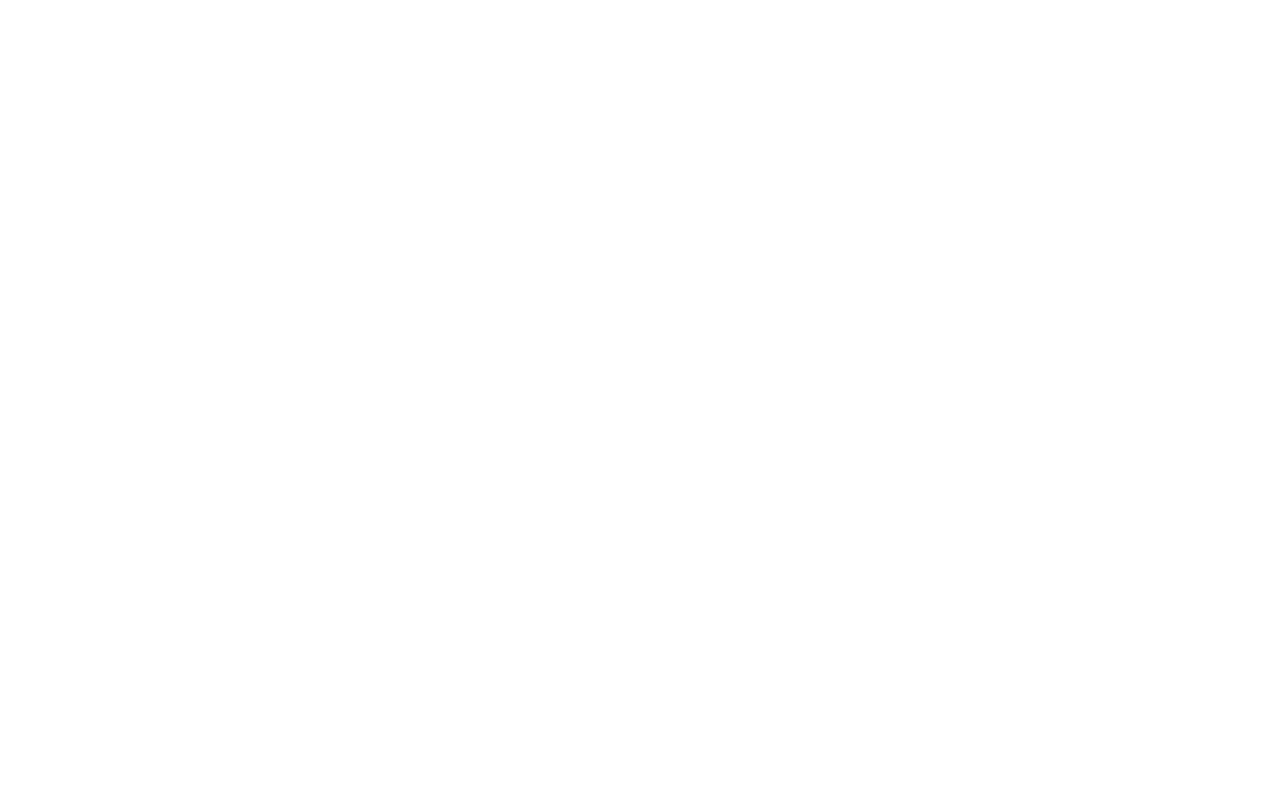
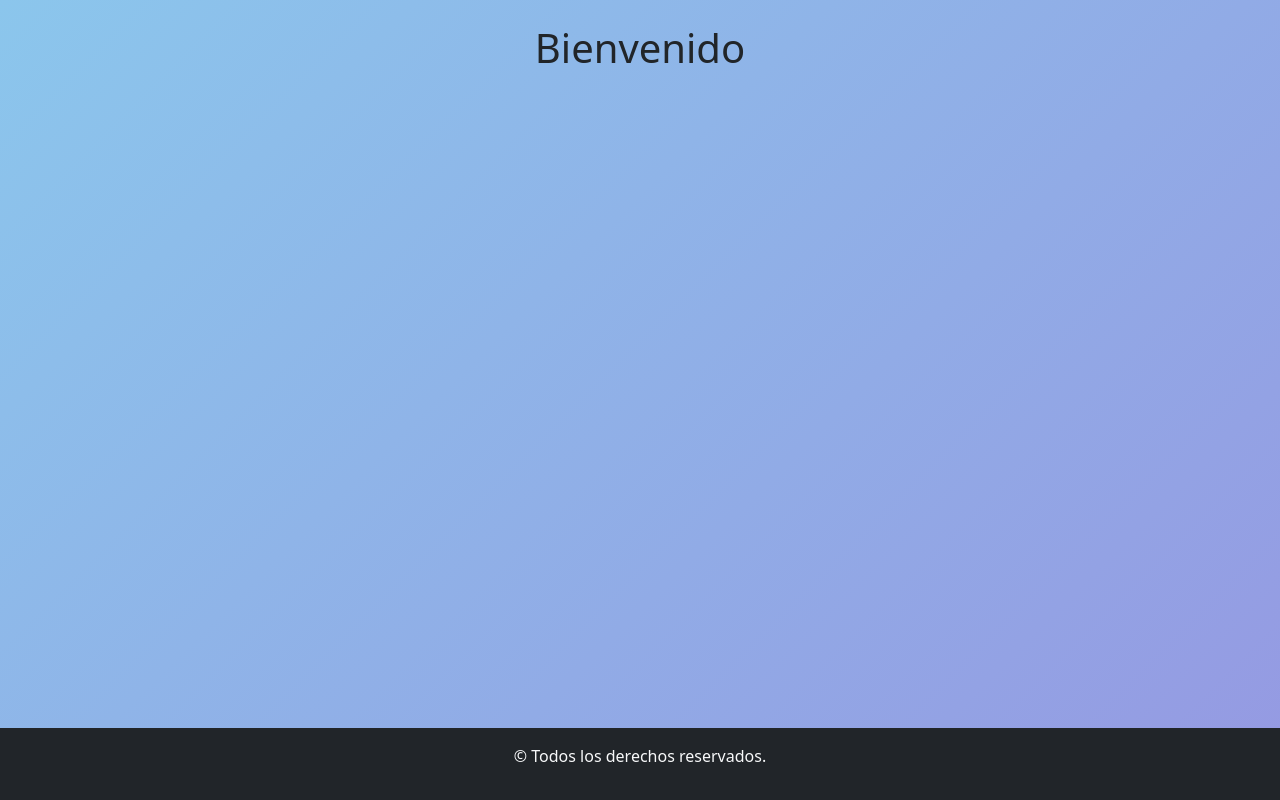
Before and after one commit to AndresSantamarina/backendPunto4, a React (Vite) app: page / in a window 1280 px wide. Built offline with nearby package versions, Linux system fonts and the light colour scheme.

Commit message:
agregue el footer y el background

```diff
--- a/src/App.css
+++ b/src/App.css
@@ -0,0 +1,15 @@
+body {
+  background-color: #8bc6ec;
+  background-image: linear-gradient(135deg, #8bc6ec 0%, #9599e2 100%);
+
+}
+
+#root{
+  min-height: 100vh;
+  display: flex;
+  flex-direction: column;
+}
+
+.mainPage{
+  flex-grow: 1;
+}
--- a/src/App.jsx
+++ b/src/App.jsx
@@ -1,12 +1,17 @@
-import './App.css'
+import { Container } from "react-bootstrap";
+import Footer from "./components/Footer";
+import "bootstrap/dist/css/bootstrap.min.css";
+import "./App.css";
 
 function App() {
-
   return (
     <>
-
+      <Container className="my-4 mainPage">
+        <h1 className="text-center">Bienvenido</h1>
+      </Container>
+      <Footer />
     </>
-  )
+  );
 }
 
-export default App
+export default App;
--- /dev/null
+++ b/src/components/Footer.jsx
@@ -0,0 +1,9 @@
+const Footer = () => {
+    return (
+        <footer className="bg-dark text-light text-center py-3">
+            <p>&copy; Todos los derechos reservados.</p>
+        </footer>
+    );
+};
+
+export default Footer;
```
Also changed, not shown: src/components/CardColor.jsx (added), src/components/FormularioColores.jsx (added).
